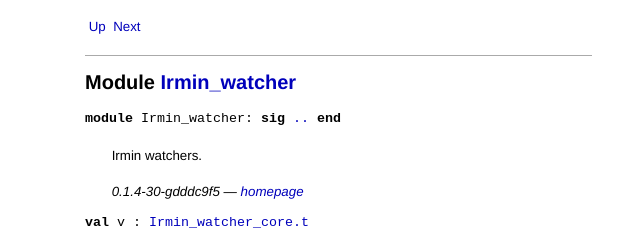
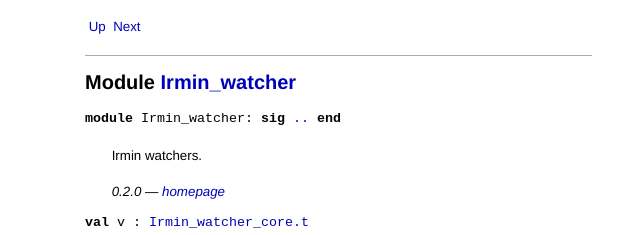
Before and after one commit to mirage/irmin-watcher, a plain HTML site: page Irmin_watcher.html in a window 1280 px wide. Shown: the top 235 px of the page, without its empty margins (43-683 px from the left). Drawn offline with Linux system fonts and the light colour scheme.

Commit message:
Update irmin-watcher doc to 0.2.0.

```diff
--- a/Irmin_watcher.html
+++ b/Irmin_watcher.html
@@ -25,7 +25,7 @@
 Irmin watchers.
 <p>
 
-    <em>0.1.4-30-gdddc9f5 — <a href="https://github.com/samoht/irmin-watcher ">homepage</a></em><br>
+    <em>0.2.0 — <a href="https://github.com/samoht/irmin-watcher ">homepage</a></em><br>
 </div>
 <hr width="100%">
 
```
Also changed, not shown: Irmin_watcher_core.html (+1 -1 lines), Irmin_watcher_fsevents.html (+1 -1 lines), Irmin_watcher_inotify.html (+1 -1 lines), Irmin_watcher_polling.html (+1 -1 lines), 1 other file.
